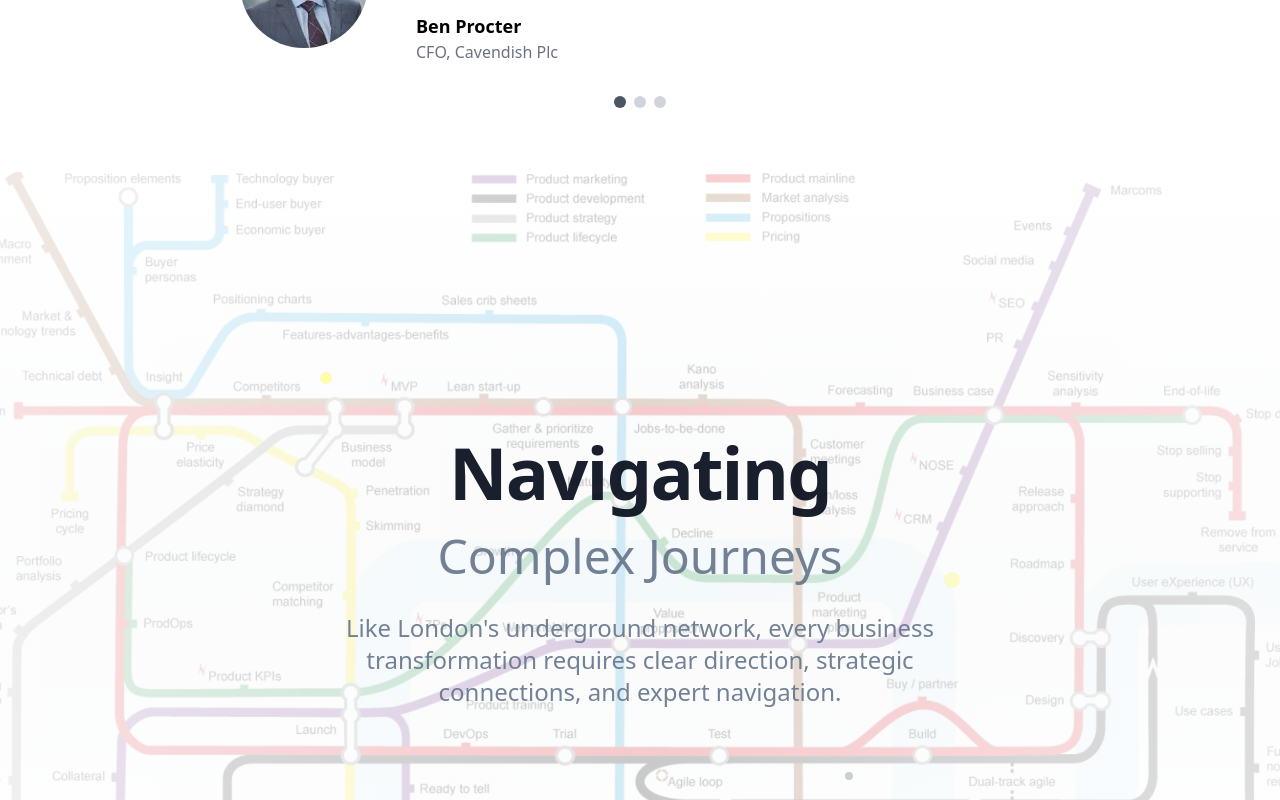
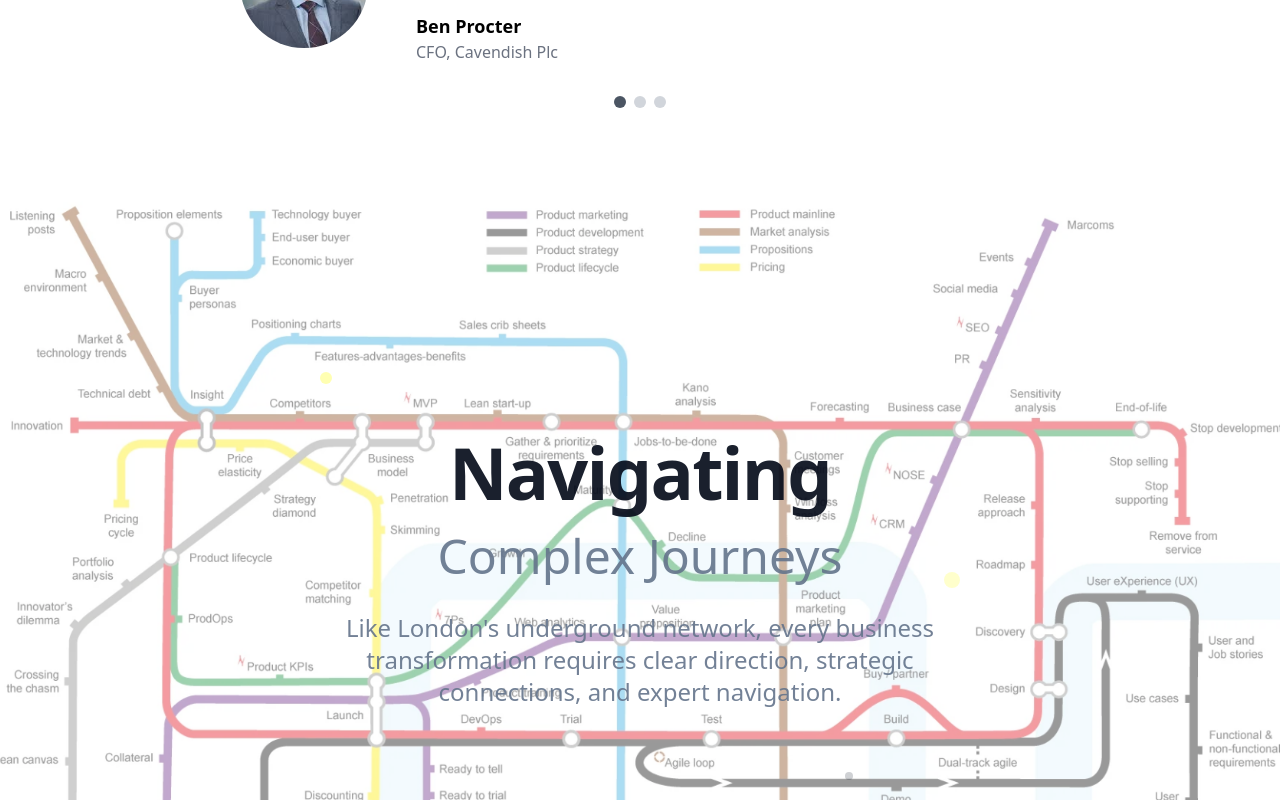
Before and after one commit to pascuajo/design-code-launchpad, a React app: page / in a window 1280 px wide. Shown: the part 2540-3340 px from the top of the page. Built offline with nearby package versions, Linux system fonts and the light colour scheme; the HTML template or start-up script is replaced by a standard one.

Commit message:
Set subway image as background
Set the subway image as the background for the transition section below testimonials, ensuring it fills the entire div.
-edited src/components/TubeMapTransition.tsx

```diff
--- a/src/components/TubeMapTransition.tsx
+++ b/src/components/TubeMapTransition.tsx
@@ -10,27 +10,17 @@ export function TubeMapTransition() {
   }, []);
 
   return (
-    <section className="relative h-screen overflow-hidden bg-gradient-to-b from-white via-gray-50 to-white">
-      {/* Parallax Background */}
-      <div
-        className="absolute inset-0 w-full h-full"
-        style={{
-          transform: `translateY(${scrollY * 0.5}px)`,
-        }}
-      >
-        <div className="relative w-full h-full">
-          <img
-            src="/tubemap.png"
-            alt="London Underground Map"
-            className="absolute inset-0 w-full h-full object-cover opacity-20 scale-110"
-            style={{
-              transform: `scale(1.1) translateY(${scrollY * 0.3}px)`,
-            }}
-          />
-          {/* Overlay gradient for better text contrast */}
-          <div className="absolute inset-0 bg-gradient-to-r from-white/40 via-transparent to-white/40"></div>
-        </div>
-      </div>
+    <section
+      className="relative h-screen overflow-hidden"
+      style={{
+        backgroundImage: 'url(/tubemap.png)',
+        backgroundSize: 'cover',
+        backgroundPosition: 'center',
+        backgroundRepeat: 'no-repeat'
+      }}
+    >
+      {/* Overlay for better text contrast */}
+      <div className="absolute inset-0 bg-white/60"></div>
 
       {/* Content */}
       <div className="relative z-10 flex items-center justify-center h-full px-4">
```
